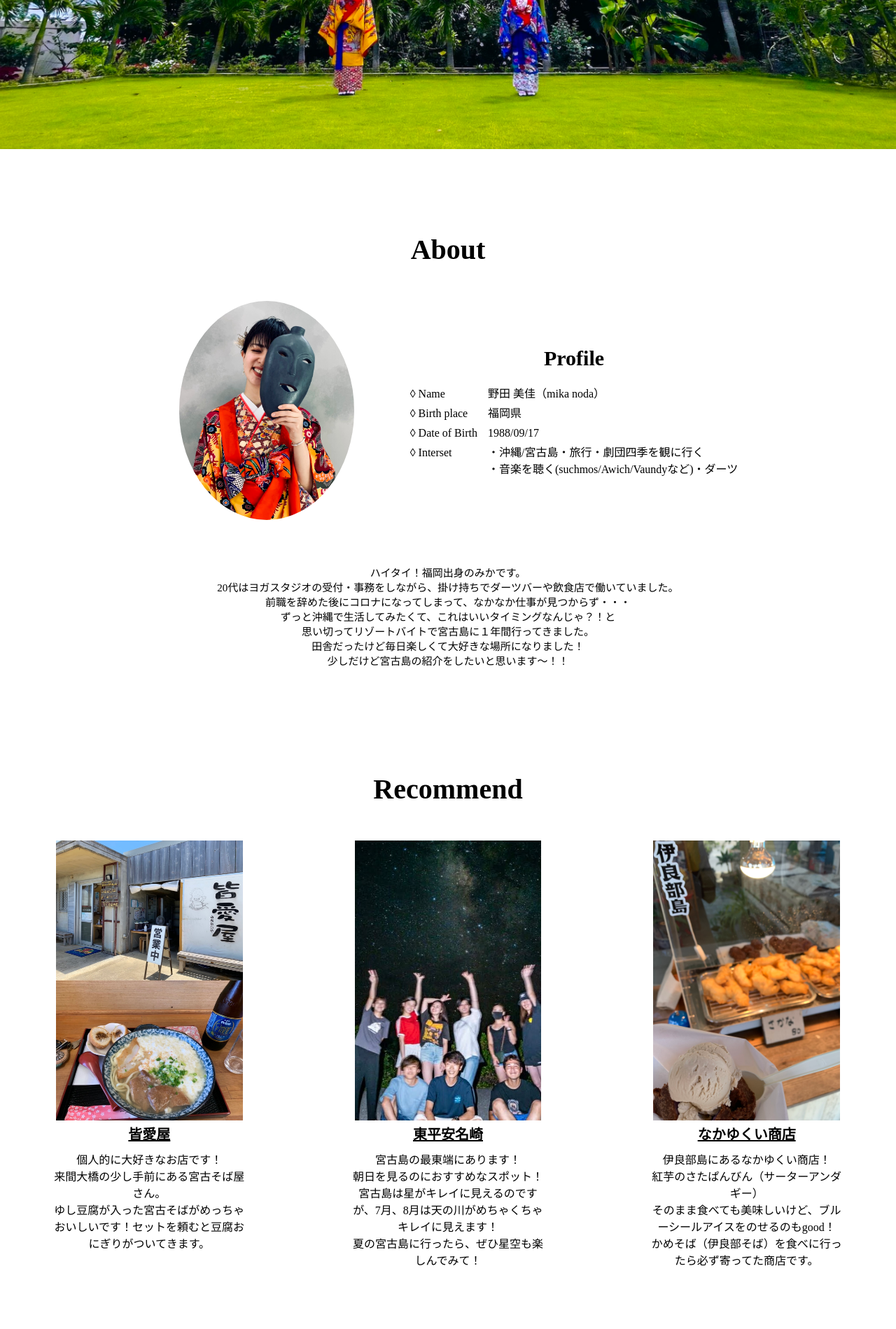
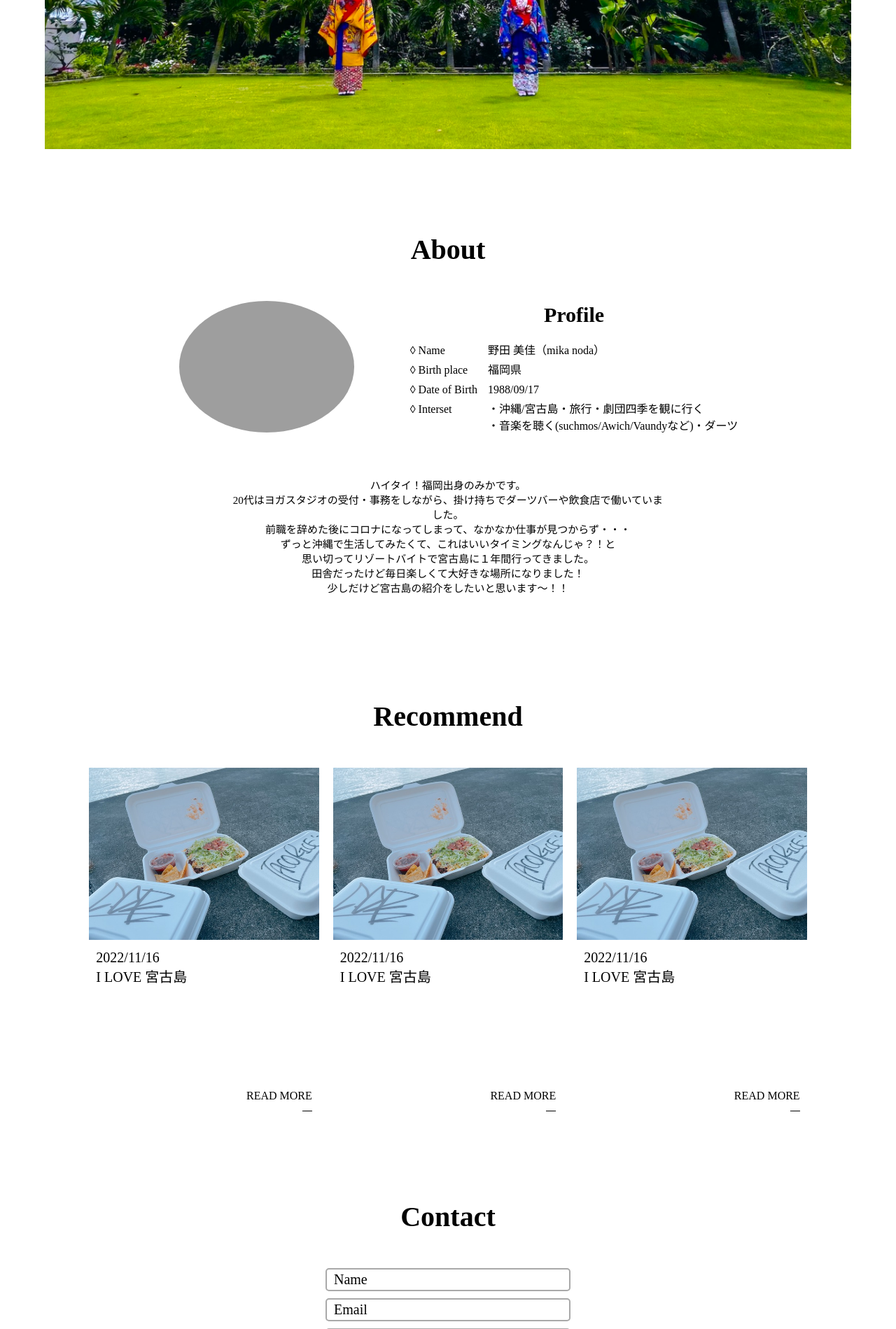
Before and after one commit to MikaNoda/mywebsite, a PHP site: page / in a window 1280 px wide. Shown: the part 680-2579 px from the top of the page at 70% size. Run offline with PHP 8.4, Linux system fonts and the light colour scheme; grey boxes are pictures that could not be loaded.

Commit message:
PHP作成

```diff
--- a/assets/css/style.css
+++ b/assets/css/style.css
@@ -1,6 +1,7 @@
-/* *{
-    border: solid 1px black;
-}  */
+.body-wrap {
+  width: 1152px;
+  margin: 0 auto;
+}
 
 .header-title {
   font-size: 25px;
@@ -18,8 +19,6 @@ header {
   justify-content: space-between;
   align-items: center;
   padding: 15px 30px;
-    background-image: url(../img/bingata.jpeg);
-    background-size: cover;
 }
 
 ul {
@@ -35,7 +34,7 @@ li {
 }
 
 .kv {
-    background-image: url(../img/background.jpeg);
+  background-image: url(../../img/background.jpeg);
   background-size: cover;
   background-position: center;
   height: 100vh;
@@ -43,11 +42,15 @@ li {
   align-items: center;
   justify-content: center;
 }
-
-.main-title {
+.kv .main-title {
   color: white;
   font-size: 80px;
   font-weight: bold;
+}
+
+.section-wrap {
+  width: 89%;
+  margin: 0 auto;
 }
 
 .subtitle {
@@ -57,7 +60,9 @@ li {
   margin-bottom: 50px;
 }
 
-#about,#recommend,#contact{
+#about,
+#recommend,
+#contact {
   padding-top: 120px;
 }
 
@@ -76,11 +81,10 @@ li {
   margin-bottom: 20px;
 }
 
-.container {
+.profile-wrap {
   display: flex;
   justify-content: center;
   align-items: center;
-    margin: 0 50px;
 }
 
 .profile-right {
@@ -95,44 +99,69 @@ li {
   white-space: nowrap;
 }
 
-.text {
+.profile-text {
   font-size: 15px;
   margin-top: 30px;
   text-align: center;
   padding: 30px 200px;
 }
 
+#miyakojima {
+  display: grid;
+  grid-template-columns: repeat(3, 1fr);
+  gap: 20px;
+}
 #miyakojima img {
-    width: auto;
-    height: 400px;
+  width: 100%;
+  height: auto;
 }
 
-#miyakojima {
-    display: flex;
-    justify-content: space-around;
+.rec-wrap:hover {
+  box-shadow: 0 0 20px 5px lightgray;
+}
+.rec-wrap:hover .readmore::after {
+  content: "";
+  display: block;
+  position: absolute;
+  left: 100%;
+  bottom: 0;
+  width: 100px;
+  transform: translateX(-100%);
+  transform: 15s;
+  border-bottom: solid 1px black;
+  animation: border_anim 0.6s linear forwards;
+}
+@keyframes border_anim {
+  0% {
+    width: 14px;
+  }
+  100% {
+    width: 100px;
+  }
 }
 
-#miyakojima p {
-    margin: 0 auto;
-    width: 300px;
+.rec-post {
+  padding: 10px 10px;
 }
 
-.rec,
-.rec-center,
-.rec-bottom {
-    text-align: center;
-    margin-left: 20px;
-    margin-right: 20px;
+.rec-content {
+  height: 200px;
+  font-size: 20px;
 }
 
-.rec-title {
-    text-decoration: underline;
-    font-size: 20px;
-    font-weight: bold;
+.readmore {
+  text-align: right;
+  position: relative;
+  padding-bottom: 10px;
 }
-
-.rec-text {
-    padding: 10px 10px;
+.readmore::after {
+  content: "";
+  display: block;
+  width: 14px;
+  border-bottom: solid 1px black;
+  position: absolute;
+  right: 0px;
+  top: 30px;
 }
 
 form * {
@@ -168,7 +197,7 @@ form button {
   text-align: center;
   background-color: #ff8c00;
   color: white;
-    transition: background-color 2s linear .5s;
+  transition: background-color 2s linear 0.5s;
 }
 
 form button:hover {
@@ -176,10 +205,10 @@ form button:hover {
   color: white;
 }
 
+/* *{
+    border: solid 1px black;
+}  */
 footer {
-    background-image: url(../img/bingata.jpeg);
-    background-size: cover;
-    background-position: bottom;
   padding: 10px 30px;
   color: white;
   text-shadow: -1px -1px 4px gray, -1px 0 4px gray, -1px 1px 4px gray, 0 -1px 4px gray, 0 1px 4px gray, 1px -1px 4px gray, 1px 0 4px gray, 1px 1px 4px gray;
@@ -194,112 +223,86 @@ footer {
     width: 100%;
     padding: 10px 25px;
   }
-
   .header-title {
     font-size: 18px;
     margin-left: 0;
   }
-
   ul {
     display: block;
   }
-
   .header-right li {
     font-size: 15px;
     margin: 0;
   }
-
   .main-title {
     font-size: 40px;
   }
-
   .subtitle {
     font-size: 25px;
-        margin-bottom:15px;
+    margin-bottom: 15px;
   }
-
-    #about,#recommend,#contact{
+  #about, #recommend, #contact {
     padding-top: 75px;
   }
-
   .container {
     display: block;
-
   }
-
   .profile-img {
     max-width: 140px;
-
   }
-
   .profile-left {
     text-align: center;
   }
-
   .profile-title {
     font-size: 18px;
     margin-bottom: 10px;
   }
-
   .profile-right {
     padding-left: 0;
   }
-
   .detaile {
     margin: 0 auto;
   }
-
   .detaile td,
 th {
     font-size: 13px;
   }
-
   .detaile td {
     word-break: break-all;
   }
-
   .text {
     font-size: 12px;
     padding: 0 30px;
   }
-
   #miyakojima {
     display: block;
   }
-
   #miyakojima img {
     max-height: 320px;
   }
-
   .rec-title {
     font-size: 15px;
   }
-
   .rec-text {
     font-size: 12px;
     padding: 10px 30px;
   }
-
   .rec,
 .rec-center,
 .rec-bottom {
     margin-bottom: 25px;
   }
-
   form input,
 textarea {
     width: 70%;
     font-size: 12px;
   }
-
   form button {
     width: 100px;
   }
-
   footer {
     margin-top: 50px;
     font-size: 12px;
     width: 100%;
   }
-
-}
+}/*# sourceMappingURL=style.css.map */
--- a/index.html
+++ /dev/null
@@ -1,114 +0,0 @@
-<!DOCTYPE html>
-<html lang="en">
-
-<head>
-    <meta charset="UTF-8">
-    <meta http-equiv="X-UA-Compatible" content="IE=edge">
-    <meta name="viewport" content="width=device-width, initial-scale=1.0">
-    <link rel="stylesheet" href="./assets/css/reset.css">
-    <link rel="stylesheet" href="./assets/css/style.css">
-    <title>Document</title>
-</head>
-
-<body>
-    <header>
-        <div class="header-left">
-            <h1 class="header-title">My Website</h1>
-        </div>
-        <nav class="header-right">
-            <ul>
-                <a href="#about">
-                    <li>About</li>
-                </a>
-                <a href="#recommend">
-                    <li>Recommend</li>
-                </a>
-                <a href="#contact">
-                    <li>Contact</li>
-                </a>
-            </ul>
-        </nav>
-    </header>
-    <main>
-        <section class="kv">
-            <h2 class="main-title">んみゃ~~ち！</h2>
-        </section>
-
-        <section id="about" class="contents">
-            <h2 class="subtitle">About</h2>
-            <div class="container">
-                <div class="profile-left">
-                    <img class="profile-img" src="./assets/img/profile.jpeg" alt="profile-img">
-                </div>
-                <div class="profile-right">
-                    <h3 class="profile-title">Profile</h3>
-                    <div class="profile-details">
-                        <table class="detaile">
-                            <tr>
-                                <th>&loz;</small> Name</td>
-                                <td>野田 美佳（mika noda）</td>
-                            </tr>
-                            <tr>
-                                <th><small>&loz;</small> Birth place</th>
-                                <td>福岡県</td>
-                            </tr>
-                            <tr>
-                                <th><small>&loz;</small> Date of Birth</th>
-                                <td>1988/09/17</td>
-                            </tr>
-                            <tr>
-                                <th><small>&loz;</small> Interset</th>
-                                <td>・沖縄/宮古島・旅行・劇団四季を観に行く<br>・音楽を聴く(suchmos/Awich/Vaundyなど)・ダーツ</td>
-                            </tr>
-                        </table>
-                    </div>
-                </div>
-            </div>
-            <div class="text">
-               <p> ハイタイ！福岡出身のみかです。<br>20代はヨガスタジオの受付・事務をしながら、掛け持ちでダーツバーや飲食店で働いていました。<br>前職を辞めた後にコロナになってしまって、なかなか仕事が見つからず・・・<br>ずっと沖縄で生活してみたくて、これはいいタイミングなんじゃ？！と<br>思い切ってリゾートバイトで宮古島に１年間行ってきました。<br>田舎だったけど毎日楽しくて大好きな場所になりました！<br>少しだけど宮古島の紹介をしたいと思います〜！！</p>
-            </div>
-        </section>
-        <section id="recommend">
-            <h2 class="subtitle">Recommend</h2>
-            <div id="miyakojima" class="contents">
-                <div class="rec">
-                    <img src="./assets/img/minaaiya.JPG" alt="皆愛屋">
-                    <p class="rec-title">皆愛屋</p>
-                    <p class="rec-text">個人的に大好きなお店です！<br>来間大橋の少し手前にある宮古そば屋さん。<br>ゆし豆腐が入った宮古そばがめっちゃおいしいです！セットを頼むと豆腐おにぎりがついてきます。</p>
-                </div>
-                <div class="rec-center">
-                    <img src="./assets/img/milkyway.jpg" alt="天の川">
-                    <p class="rec-title">東平安名崎</p>
-                    <p class="rec-text">
-                        宮古島の最東端にあります！<br>朝日を見るのにおすすめなスポット！<br>宮古島は星がキレイに見えるのですが、7月、8月は天の川がめちゃくちゃキレイに見えます！<br>夏の宮古島に行ったら、ぜひ星空も楽しんでみて！
-                    </p>
-                </div>
-                <div class="rec-bottom">
-                    <img src="./assets/img/nakayukui.jpeg" alt="なかゆくい商店">
-                    <p class="rec-title">なかゆくい商店</p>
-                    <p class="rec-text">
-                        伊良部島にあるなかゆくい商店！<br>紅芋のさたぱんびん（サーターアンダギー）<br>そのまま食べても美味しいけど、ブルーシールアイスをのせるのもgood！<br>かめそば（伊良部そば）を食べに行ったら必ず寄ってた商店です。
-                    </p>
-                </div>
-            </div>
-        </section>
-        <section id="contact" class="contents">
-        <h2 class="subtitle">Contact</h2>
-        <form>
-            <div>
-                <input type="text" name="name" placeholder="Name">
-                <input type="email" name="email" placeholder="Email">
-                <textarea name="messege" placeholder="Messege" cols="30" rows="10"></textarea>
-                <button type="submit">送信</button>
-            </div>
-        </form>
-    </section>
-    </main>
-
-    <footer>
-        <span>All rights reserved</span>
-    </footer>
-
-</body>
-
-</html>
--- /dev/null
+++ b/index.php
@@ -0,0 +1,141 @@
+<!DOCTYPE html>
+<html lang="en">
+
+<head>
+    <meta charset="UTF-8">
+    <meta http-equiv="X-UA-Compatible" content="IE=edge">
+    <meta name="viewport" content="width=device-width, initial-scale=1.0">
+    <link rel="stylesheet" href="./reset.css">
+    <link rel="stylesheet" href="./assets/css/style.css">
+    <title>Document</title>
+</head>
+
+<body>
+    <div class="body-wrap">
+        <header>
+            <div class="header-left">
+                <h1 class="header-title">My Website</h1>
+            </div>
+            <nav class="header-right">
+                <ul>
+                    <a href="#about">
+                        <li>About</li>
+                    </a>
+                    <a href="#recommend">
+                        <li>Recommend</li>
+                    </a>
+                    <a href="#contact">
+                        <li>Contact</li>
+                    </a>
+                </ul>
+            </nav>
+        </header>
+        <main>
+            <section class="kv">
+                <h2 class="main-title">Welcome to mywebsite</h2>
+            </section>
+            <div class="section-wrap">
+                <section id="about" class="">
+                    <h2 class="subtitle">About</h2>
+                    <div class="profile-wrap">
+                        <div class="profile-left">
+                            <img class="profile-img" src="./img/profile.jpeg" alt="profile-img">
+                        </div>
+                        <div class="profile-right">
+                            <h3 class="profile-title">Profile</h3>
+                            <div class="profile-details">
+                                <table class="detaile">
+                                    <tr>
+                                        <th>&loz;</small> Name</td>
+                                        <td>野田 美佳（mika noda）</td>
+                                    </tr>
+                                    <tr>
+                                        <th><small>&loz;</small> Birth place</th>
+                                        <td>福岡県</td>
+                                    </tr>
+                                    <tr>
+                                        <th><small>&loz;</small> Date of Birth</th>
+                                        <td>1988/09/17</td>
+                                    </tr>
+                                    <tr>
+                                        <th><small>&loz;</small> Interset</th>
+                                        <td>・沖縄/宮古島・旅行・劇団四季を観に行く<br>・音楽を聴く(suchmos/Awich/Vaundyなど)・ダーツ</td>
+                                    </tr>
+                                </table>
+                            </div>
+                        </div>
+                    </div>
+                    <div class="profile-text">
+                        <p> ハイタイ！福岡出身のみかです。<br>20代はヨガスタジオの受付・事務をしながら、掛け持ちでダーツバーや飲食店で働いていました。<br>前職を辞めた後にコロナになってしまって、なかなか仕事が見つからず・・・<br>ずっと沖縄で生活してみたくて、これはいいタイミングなんじゃ？！と<br>思い切ってリゾートバイトで宮古島に１年間行ってきました。<br>田舎だったけど毎日楽しくて大好きな場所になりました！<br>少しだけど宮古島の紹介をしたいと思います〜！！
+                        </p>
+                    </div>
+                </section>
+                <section id="recommend">
+                    <h2 class="subtitle">Recommend</h2>
+
+                    <div id="miyakojima" class="">
+                        <div class="rec-wrap">
+                            <img src="./img/post_img_01.JPG" alt="">
+                            <div class="rec-post">
+                                <div class="rec-content">
+                                    <p class="rec-date">2022/11/16</p>
+                                    <p class="rec-title">
+                                        I LOVE 宮古島
+                                    </p>
+                                </div>
+                                <div class="readmore">
+                                    <p>READ MORE</p>
+                                </div>
+                            </div>
+                        </div>
+                        <div class="rec-wrap">
+                            <img src="./img/post_img_01.JPG" alt="">
+                            <div class="rec-post">
+                                <div class="rec-content">
+                                    <p class="rec-date">2022/11/16</p>
+                                    <p class="rec-title">
+                                        I LOVE 宮古島
+                                    </p>
+                                </div>
+                                <div class="readmore">
+                                    <p>READ MORE</p>
+                                </div>
+                            </div>
+                        </div>
+                        <div class="rec-wrap">
+                            <img src="./img/post_img_01.JPG" alt="">
+                            <div class="rec-post">
+                                <div class="rec-content">
+                                    <p class="rec-date">2022/11/16</p>
+                                    <p class="rec-title">
+                                        I LOVE 宮古島
+                                    </p>
+                                </div>
+                                <div class="readmore">
+                                    <p>READ MORE</p>
+                                </div>
+                            </div>
+                        </div>
+                    </div>
+                </section>
+                <section id="contact" class="">
+                    <h2 class="subtitle">Contact</h2>
+                    <form>
+                        <div>
+                            <input type="text" name="name" placeholder="Name">
+                            <input type="email" name="email" placeholder="Email">
+                            <textarea name="messege" placeholder="Messege" cols="30" rows="10"></textarea>
+                            <button type="submit">送信</button>
+                        </div>
+                    </form>
+                </section>
+            </div>
+        </main>
+    </div>
+    <footer>
+        <span>Copyright<small>&copy;</small>M.Noda.ALL RIGHTS RESERVED.</span>
+    </footer>
+
+</body>
+
+</html>
--- /dev/null
+++ b/style.scss
@@ -0,0 +1,3 @@
+@import './header';
+@import './main';
+@import './footer';
```
Also changed, not shown: _footer.scss (added, +132 -0 lines), _header.scss (added, +35 -0 lines), _main.scss (added, +185 -0 lines), assets/img/profile.jpeg (deleted), footer.php (added), functions.php (added), header.php (added), img/background.jpeg (renamed from assets/img/background.jpeg), img/bingata.jpeg (renamed from assets/img/bingata.jpeg), img/milkyway.jpg (renamed from assets/img/milkyway.jpg), img/minaaiya.JPG (renamed from assets/img/minaaiya.JPG), img/nakayukui.jpeg (renamed from assets/img/nakayukui.jpeg), img/post_img_01.JPG (added), img/turtle.png (renamed from assets/img/turtle.png), 1 more files, 2 other files. Lines whose indentation alone changed are shown as unchanged.
